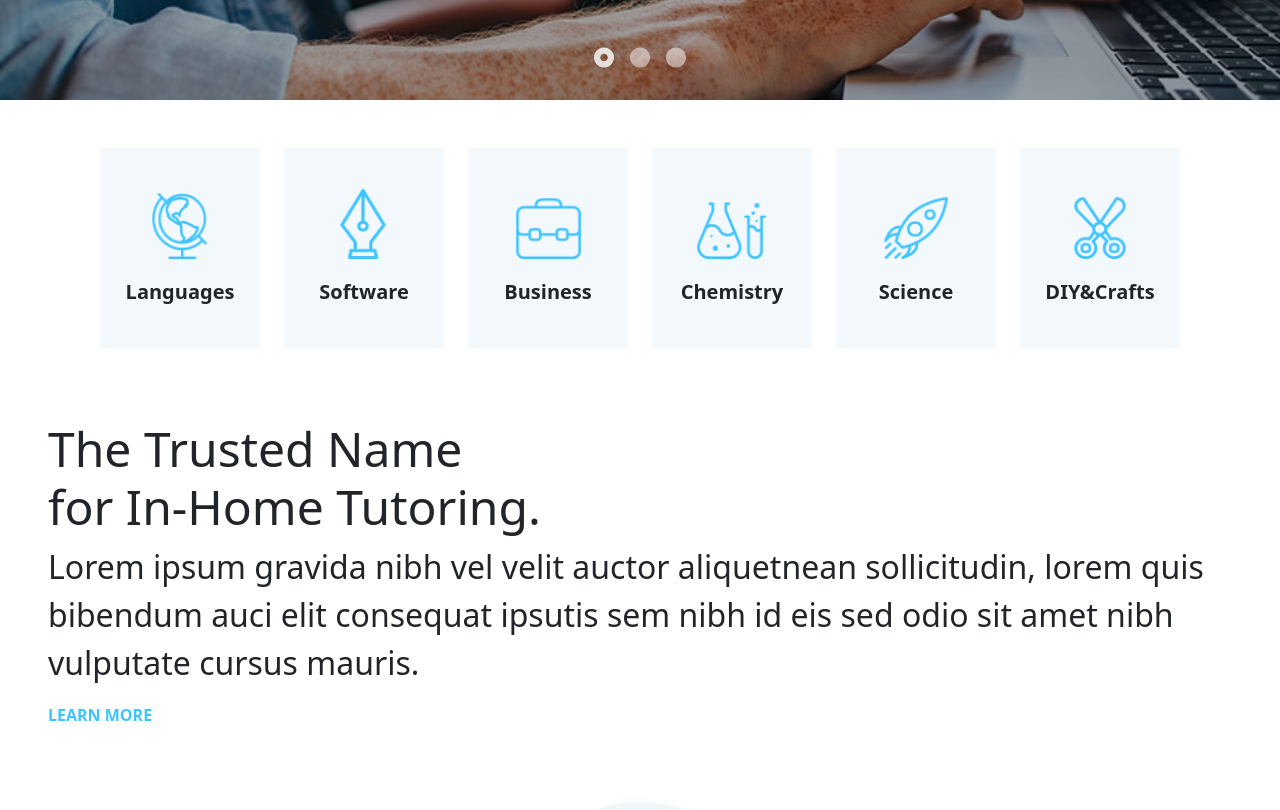
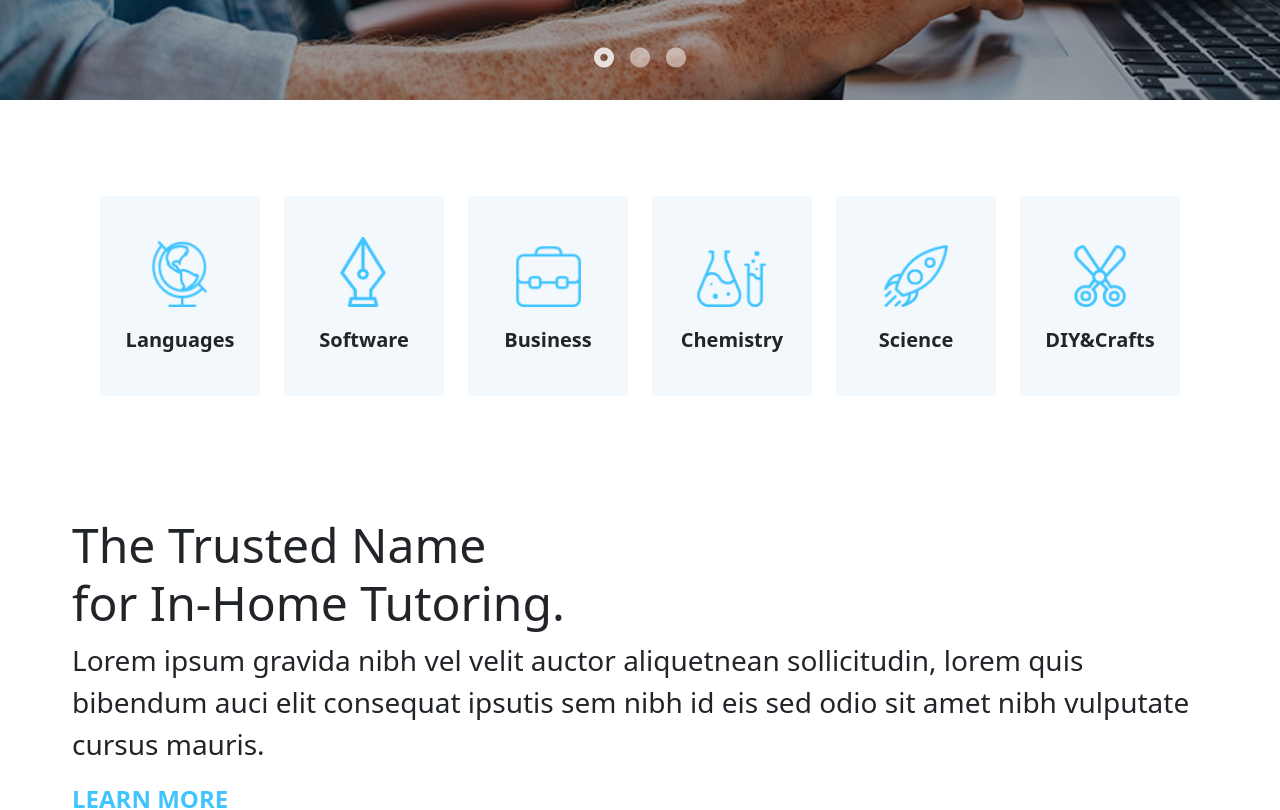
Before and after one commit to totarochristian/proj-html-vuejs, a Vue app: page / in a window 1280 px wide. Shown: the part 620-1430 px from the top of the page. Built offline with nearby package versions, Linux system fonts and the light colour scheme.

Commit message:
Update margins of header, in home turoring component and subjects component

```diff
--- a/src/components/Header/HeaderComponent.vue
+++ b/src/components/Header/HeaderComponent.vue
@@ -19,5 +19,4 @@
 </script>
 
 <style lang="scss" scoped>
-
 </style>
--- a/src/components/Main/InHomeTutoringComponent.vue
+++ b/src/components/Main/InHomeTutoringComponent.vue
@@ -1,8 +1,8 @@
 <template>
-  <div id="inHomeTutoring" class="m-4 p-4 d-flex flex-column justify-content-center align-items-start">
+  <div id="inHomeTutoring" class="p-4 d-flex flex-column justify-content-center align-items-start">
     <h2>The Trusted Name<br> for In-Home Tutoring.</h2>
-    <p class="fs-2">Lorem ipsum gravida nibh vel velit auctor aliquetnean sollicitudin, lorem quis bibendum auci elit consequat ipsutis sem nibh id eis sed odio sit amet nibh vulputate cursus mauris.</p>
-    <a href="#" class="text-uppercase fw-bold">Learn more</a>
+    <p class="fs-3">Lorem ipsum gravida nibh vel velit auctor aliquetnean sollicitudin, lorem quis bibendum auci elit consequat ipsutis sem nibh id eis sed odio sit amet nibh vulputate cursus mauris.</p>
+    <a href="#" class="fs-4 text-uppercase fw-bold">Learn more</a>
     <img src="/img/h5-img-1.jpg" alt="In-home tutoring image">
   </div>
 </template>
@@ -16,6 +16,7 @@
 <style lang="scss" scoped>
   @use '../../assets/styles/partial/variables' as *;
   #inHomeTutoring{
+    margin: 2rem 3rem;
     h2{
       font-size: 3rem;
     }
--- a/src/components/Main/Subjects/SubjectsComponent.vue
+++ b/src/components/Main/Subjects/SubjectsComponent.vue
@@ -1,5 +1,5 @@
 <template>
-  <div id="subjects" class="m-4 p-4 d-flex justify-content-center align-items-center gap-4 flex-wrap">
+  <div id="subjects" class="d-flex justify-content-center align-items-center gap-4 flex-wrap">
     <SubjectComponent v-for="subject in store.siteCreationData.main.subjects.data" :data="subject"/>
   </div>
 </template>
@@ -22,4 +22,7 @@
 </script>
 
 <style lang="scss" scoped>
+  #subjects{
+    margin: 6rem 3rem;
+  }
 </style>
```
